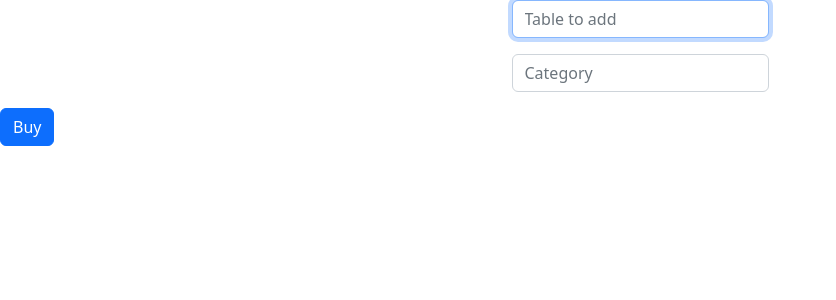
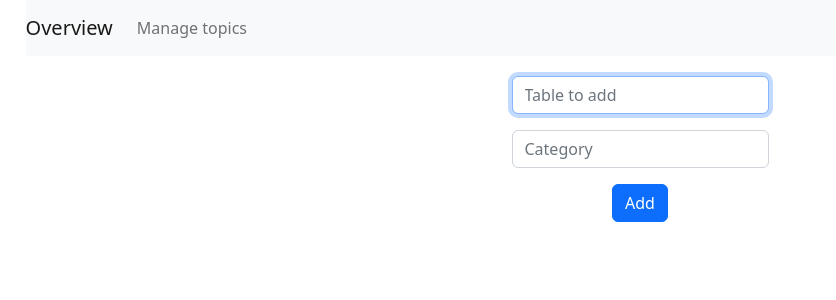
Before and after one commit to Hikyn/anki-based-web-learning, a Flask app: page /add in a window 1280 px wide. Shown: the top 300 px of the page, without its empty margins (0-836 px from the left). Run offline with Flask 2, Linux system fonts and the light colour scheme; some libraries are stand-ins or nearby versions.

Commit message:
Added navigation bar for ease of use

```diff
--- a/app.py
+++ b/app.py
@@ -12,6 +12,18 @@ app.config["TEMPLATES_AUTO_RELOAD"] = True
 
 # Configure CS50 Library to use SQLite database
 db = SQL("sqlite:///app.db")
+
+def addTableToSQL(table, category):
+    if len(db.execute("SELECT main_table FROM userTables WHERE user_id = 522 AND main_table = ?", table)) == 0:
+        print("Dictionary is empty. Creating new table")
+        db.execute("INSERT INTO userTables (user_id, main_table, category) VALUES (522, ?, ?)", table, category)
+    else:
+        print("Dictionary exists")
+        if len(db.execute("SELECT main_table FROM userTables WHERE user_id = 522 AND category = ?", category)) == 0:
+            db.execute("INSERT INTO userTables (user_id, main_table, category) VALUES (522, ?, ?)", table, category)
+            print("Inserted new category into table")
+        else:
+            print("Such category already exists")
 
 @app.route("/")
 def index():
@@ -31,16 +43,9 @@ def add():
     if request.method == "POST":
         table = request.form.get("table")
         category = request.form.get("category")
-        if len(db.execute("SELECT main_table FROM userTables WHERE user_id = 522 AND main_table = ?", table)) == 0:
-            print("Dictionary is empty. Creating new table")
-            db.execute("INSERT INTO userTables (user_id, main_table, category) VALUES (522, ?, ?)", table, category)
-        else:
-            print("Dictionary exists")
-            if len(db.execute("SELECT main_table FROM userTables WHERE user_id = 522 AND category = ?", category)) == 0:
-                db.execute("INSERT INTO userTables (user_id, main_table, category) VALUES (522, ?, ?)", table, category)
-                print("Inserted new category into table")
-            else:
-                print("Such category already exists")
+
+        # Create a function that does everything below so it will take less space
+        addTableToSQL(table, category)
 
         return render_template("add.html")
     return render_template("add.html")
@@ -49,4 +54,4 @@ def add():
 # Tests for urls at the start of flask server
 with app.test_request_context():
     print(url_for("index"))
-    # print(url_for("add"))
+    print(url_for("add"))
--- a/static/styles.css
+++ b/static/styles.css
@@ -13,4 +13,11 @@
     text-align: center;
 }
 
-.btn-primary
+.btn-center {
+    margin: auto;
+    text-align: center;
+}
+
+.navbar {
+    margin-left: 2%;
+}
--- a/templates/add.html
+++ b/templates/add.html
@@ -1,6 +1,7 @@
 {% extends "layout.html" %}
 
 {% block body %}
+<div class="container-fluid marginTop">
     <form action="/add" method="post">
         <div class="mb-3">
             <input autocomplete="off" autofocus class="form-control mx-auto w-auto" id="table" name="table" placeholder="Table to add" type="text">
@@ -8,6 +9,9 @@
         <div class="mb-3">
             <input class="form-control mx-auto w-auto" id="category" name="category" placeholder="Category" type="text">
         </div>
-        <button class="btn btn-primary" type="submit">Buy</button>
+        <div class="mb-3 btn-center">
+            <button class="btn btn-primary" type="submit">Add</button>
+        </div>
     </form>
+</div>
 {% endblock %}
--- a/templates/layout.html
+++ b/templates/layout.html
@@ -16,6 +16,19 @@
         <title>hello</title>
     </head>
     <body>
+        <nav class="navbar navbar-expand-lg navbar-light bg-light">
+            <a class="navbar-brand" href="/">Overview</a>
+            <button class="navbar-toggler" type="button" data-toggle="collapse" data-target="#navbarNav" aria-controls="navbarNav" aria-expanded="false" aria-label="Toggle navigation">
+              <span class="navbar-toggler-icon"></span>
+            </button>
+            <div class="collapse navbar-collapse" id="navbarNav">
+              <ul class="navbar-nav">
+                <li class="nav-item active">
+                  <a class="nav-link" href="/add">Manage topics <span class="sr-only"></span></a>
+                </li>
+              </ul>
+            </div>
+          </nav>
         {% block body %}{% endblock %}
     </body>
 </html>
```
Also changed, not shown: app.db.
